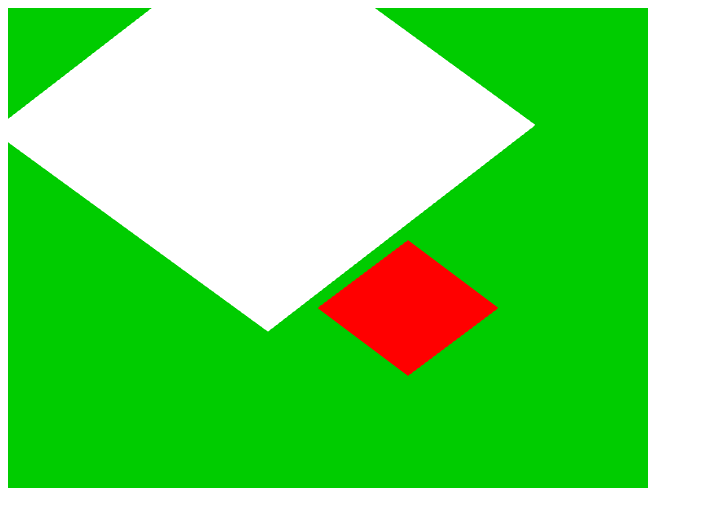
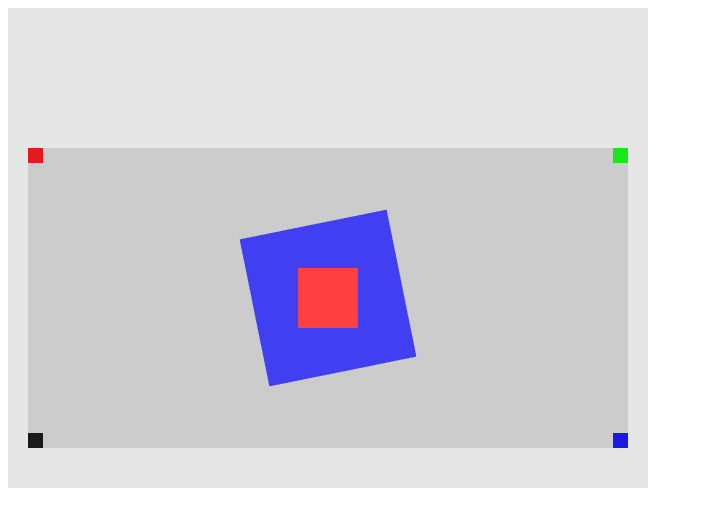
Before and after one commit to nodes777/gameengine, a website: page index.html in a window 1280 px wide. Shown: the whole page, without its empty margins (0-703 px from the left). Drawn offline with Linux system fonts and the light colour scheme.

Commit message:
end of chapter 3.4

```diff
--- a/index.html
+++ b/index.html
@@ -18,7 +18,7 @@
     <script type="text/javascript" src="src/Engine/Renderable.js"></script>
     <script type="text/javascript" src="src/Engine/Transform.js"></script>
     <script type="text/javascript" src="src/Engine/Core/Engine_VertexBuffer.js"></script>
-    <script type="text/javascript" src="src/Engine/ShaderSupport.js"></script>
+    <script type="text/javascript" src="src/Engine/SimpleShader.js"></script>
     <script type="text/javascript" src="src/myGame/myGame.js"></script>
     <script type="text/javascript" src="src/Engine/Core/Engine_Core.js"></script>
 
--- a/src/Engine/Renderable.js
+++ b/src/Engine/Renderable.js
@@ -3,23 +3,24 @@
 */
 /*jslint node: true, vars: true, evil: true */
 /*global gGL: false, loadAndCompileShader: false,
-    gSquareVertexBuffer: false, document: false, gEngine: false,*/
+    gSquareVertexBuffer: false, document: false, gEngine: false,
+    Transform: false,*/
 
 //A renderable contructor, that takes a SimpleShader from ShaderSupport.js
 "use strict";
 function Renderable (shader){
 	this.mShader = shader;
+	// Transform operator for the Renderable
+	this.mXform = new Transform();
 	// Color for fragment shader
 	this.mColor = [1, 1, 1, 1];
-	// Transform operator for the Renderable
-	this.mXform = new Transform();
 }
 
-Renderable.prototype.draw = function(){
+Renderable.prototype.draw = function(vpMatrix){
 	//gets the web context
 	var gl = gEngine.Core.getGL();
 	//activate the shader before you draw
-	this.mShader.activateShader(this.mColor);
+	this.mShader.activateShader(this.mColor, vpMatrix);
 	// vertices of the unit square are processed by the vertex shader
 	// Get the transforms from the Renderable's Transform first
 	this.mShader.loadObjectTransform(this.mXform.getXform());
@@ -27,6 +28,6 @@ Renderable.prototype.draw = function(){
 	gl.drawArrays(gl.TRIANGLE_STRIP, 0 , 4);
 };
 
+Renderable.prototype.getXform = function(){return this.mXform;};
 Renderable.prototype.setColor = function(color){this.mColor = color;};
 Renderable.prototype.getColor = function(){return this.mColor;};
-Renderable.prototype.getXform = function(){return this.mXform;};
--- a/src/Engine/ShaderSupport.js
+++ b/src/Engine/SimpleShader.js
@@ -12,7 +12,7 @@
 
 "use strict";
 
-function SimpleShader(vertexShaderID, fragmentShaderID) {
+function SimpleShader(vertexShaderPath, fragmentShaderPath) {
     // instance variables (Convention: all instance variables: mVariables)
 	// reference to the compiled shader in webgl context
     this.mCompiledShader = null;
@@ -22,20 +22,20 @@ function SimpleShader(vertexShaderID, fragmentShaderID) {
     this.mShaderVertexPositionAttribute = null;
 	// reference to model transform
 	this.mModelTransform = null;
+	// refence to View-Projection transform operator in SimpleVS.glsl
+	this.mViewProjTransform = null;
 
     var gl = gEngine.Core.getGL();
 
     // Step A: load and compile vertex and fragment shaders
-    var vertexShader = this._loadAndCompileShader(vertexShaderID, gl.VERTEX_SHADER);
-    var fragmentShader = this._loadAndCompileShader(fragmentShaderID,
-        gl.FRAGMENT_SHADER);
+    var vertexShader = this._loadAndCompileShader(vertexShaderPath, gl.VERTEX_SHADER);
+    var fragmentShader = this._loadAndCompileShader(fragmentShaderPath, gl.FRAGMENT_SHADER);
 
-    // Step B: Create and link the shaders into a program.
-	// native GLSL funcs
-    this.mCompiledShader = gl.createProgram();
-    gl.attachShader(this.mCompiledShader, vertexShader);
-    gl.attachShader(this.mCompiledShader, fragmentShader);
-    gl.linkProgram(this.mCompiledShader);
+    // Step B: Create and link the shaders into a program.
+    this.mCompiledShader = gl.createProgram();
+    gl.attachShader(this.mCompiledShader, vertexShader);
+    gl.attachShader(this.mCompiledShader, fragmentShader);
+    gl.linkProgram(this.mCompiledShader);
 
     // Step C: check for error
     if (!gl.getProgramParameter(this.mCompiledShader, gl.LINK_STATUS)) {
@@ -66,7 +66,7 @@ function SimpleShader(vertexShaderID, fragmentShaderID) {
 	// Step G: Gets a reference to the uniform variables:
 	this.mPixelColor = gl.getUniformLocation(this.mCompiledShader, "uPixelColor");
 	this.mModelTransform = gl.getUniformLocation(this.mCompiledShader, "uModelTransform");
-
+	this.mViewProjTransform = gl.getUniformLocation(this.mCompiledShader, "uViewProjTransform");
 }
 
 // Returns a complied shader from a shader in the dom.
@@ -110,9 +110,10 @@ SimpleShader.prototype._loadAndCompileShader = function(filepath, shaderType) {
     return compiledShader;
 };
 
-SimpleShader.prototype.activateShader = function(pixelColor) {
+SimpleShader.prototype.activateShader = function(pixelColor, vpMatrix) {
     var gl = gEngine.Core.getGL();
     gl.useProgram(this.mCompiledShader);
+	gl.uniformMatrix4fv(this.mViewProjTransform, false, vpMatrix);
     gl.enableVertexAttribArray(this.mShaderVertexPositionAttribute);
 	//uniform4fv (A WebGLUniformLocation object containing the location of the uniform, newVal for uniform)
 	gl.uniform4fv(this.mPixelColor, pixelColor);
--- a/src/Engine/Transform.js
+++ b/src/Engine/Transform.js
@@ -4,6 +4,7 @@
 /*jslint node: true, vars: true, evil: true */
 /*global gGL: false, loadAndCompileShader: false,
     gSquareVertexBuffer: false, document: false, gEngine: false,*/
+"use strict";
 
  function Transform(){
  	//vec.fromValues()???
@@ -12,7 +13,7 @@
  	//Scaling
  	this.mScale = vec2.fromValues(1,1);
  	//Rotation in radians
- 	this.mRoatationInRad = 0.0;
+ 	this.mRotationInRad = 0.0;
  }
 
  // Position getters and setters
@@ -94,16 +95,19 @@ Transform.prototype.getRotationInRad = function () {  return this.mRotationInRad
 Transform.prototype.getRotationInDegree = function () { return this.mRotationInRad * 180.0 / Math.PI; };
 
 //Return a TRS matrix
-Transform.prototype.getXform = function() {
-	// Create blank identity matrix
-	var matrix = mat4.create();
+Transform.prototype.getXform = function () {
+    // Creates a blank identity matrix
+    var matrix = mat4.create();
 
-	// Functions from loaded webgl library
-	mat4.translate(matrix, matrix, vec3.fromValues(this.getXPos(), this.getYPos(), 0.0));
+    // The matrices that WebGL uses are transposed, thus the typical matrix
+    // operations must be in reverse.
 
-	mat4.rotateZ(matrix, matrix, this.getRotationInRad());
+    // Step A: compute translation, for now z is always at 0.0
+    mat4.translate(matrix, matrix, vec3.fromValues(this.getXPos(), this.getYPos(), 0.0));
+    // Step B: concatenate with rotation.
+    mat4.rotateZ(matrix, matrix, this.getRotationInRad());
+    // Step C: concatenate with scaling
+    mat4.scale(matrix, matrix, vec3.fromValues(this.getWidth(), this.getHeight(), 1.0));
 
-	mat4.scale(matrix, matrix, vec3.fromValues(this.getWidth(), this.getHeight(), 1.0));
-
-	return matrix;
+    return matrix;
 };
--- a/src/GLSLShaders/simpleVS.glsl
+++ b/src/GLSLShaders/simpleVS.glsl
@@ -1,19 +1,22 @@
 
 // this is the vertex shader
-// uniform is a global var with vertices that do not change
-// uModelTransform is the transform operator
-// maintins the operator values for all vertices of a square
-uniform mat4 uModelTransform;
 
 // attribute defines the per vertex data that will be passed to the vertex shader in GPU
 // vec3, datatype, a vector with array of three floating-point numbers
 // naming convention, attributes always begin with "a"
 attribute vec3 aSquareVertexPosition;
 
+// uniform is a global var with vertices that do not change
+// uModelTransform is the transform operator
+// maintins the operator values for all vertices of a square
+uniform mat4 uModelTransform;
+uniform mat4 uViewProjTransform;
+
 void main(void) {
 	// transform by uModelTransform first, then
    // Convert the vec3 into vec4 for scan conversion and
    // assign to gl_Position to pass the vertex to the fragment shader
-   //gl_Position is a built in special variable
-    gl_Position = uModelTransform * vec4(aSquareVertexPosition, 1.0);
+   // gl_Position is a built in special variable
+   // order is important here,
+    gl_Position = uViewProjTransform * uModelTransform * vec4(aSquareVertexPosition, 1.0);
 }
--- a/src/myGame/myGame.js
+++ b/src/myGame/myGame.js
@@ -1,30 +1,111 @@
 function myGame(htmlCanvasID){
-    this.mShader = null;
     gEngine.Core.initializeWebGL(htmlCanvasID);
+    var gl = gEngine.Core.getGL();
     //simpleSHader(vertexSHaderID, fragmentShaderID)
     this.mConstColorShader = new SimpleShader("src/GLSLShaders/SimpleVS.glsl", "src/GLSLShaders/simpleFS.glsl");
 
-    this.mWhiteSq = new Renderable(this.mConstColorShader);
-    this.mWhiteSq.setColor([1,1,1,1]);
+        this.mBlueSq = null;
+        this.mRedSq = null;
+    // Step C: Create the Renderable objects:
+    this.mBlueSq = new Renderable(this.mConstColorShader);
+    this.mBlueSq.setColor([0.25, 0.25, 0.95, 1]);
     this.mRedSq = new Renderable(this.mConstColorShader);
-    this.mRedSq.setColor([1,0,0,1]);
+    this.mRedSq.setColor([1, 0.25, 0.25, 1]);
+    //top left square
+    this.mTLSq = new Renderable(this.mConstColorShader);
+    this.mTLSq.setColor([0.9, 0.1, 0.1, 1]);
+    this.mTRSq = new Renderable(this.mConstColorShader);
+    this.mTRSq.setColor([0.1, 0.9, 0.1, 1]);
+    //bottom right square
+    this.mBRSq = new Renderable(this.mConstColorShader);
+    this.mBRSq.setColor([0.1, 0.1, 0.9, 1]);
+    this.mBLSq = new Renderable(this.mConstColorShader);
+    this.mBLSq.setColor([0.1, 0.1, 0.1, 1]);
 
-    gEngine.Core.clearCanvas([0,0.8,0,1]);
-    // Step E: sets the white Renderable object’s transform
+    // clear the canvas
+    gEngine.Core.clearCanvas([0.9, 0.9, 0.9, 1]);
 
-    this.mWhiteSq.getXform().setPosition(-0.2, 0.5);
-    this.mWhiteSq.getXform().setRotationInRad(0.8);
-    this.mWhiteSq.getXform().setSize(1.2, 1.2);
-    // Step F: draws the white square (transform behavior in the object)
-    this.mWhiteSq.draw();
+    // Set the viewport, a given func
+    gl.viewport(
+        20,     // x position of bottom-left corner of the area to be drawn
+        40,     // y position of bottom-left corner of the area to be drawn
+        600,    // width of the area to be drawn
+        300     // height of the area to be drawn
+    );
 
-    // it is possible to setX/Y separately
-    this.mRedSq.getXform().setXPos(0.25);
-    this.mRedSq.getXform().setYPos(-0.25);
-    // Set in degrees
-    this.mRedSq.getXform().setRotationInDegree(45);
-    this.mRedSq.getXform().setWidth(0.4);
-    this.mRedSq.getXform().setHeight(0.4);
-    // Step H: draw the red square (transform in the object)
-    this.mRedSq.draw();
+    // Step E2: set up the corresponding scissor area to limit clear area
+    // a given func
+    gl.scissor(
+        20,     // x position of bottom-left corner of the area to be drawn
+        40,     // y position of bottom-left corner of the area to be drawn
+        600,    // width of the area to be drawn
+        300     // height of the area to be drawn
+    );
+
+    // Step E3: enable the scissor area, clear, and then disable the scissor area
+    gl.enable(gl.SCISSOR_TEST);
+    gEngine.Core.clearCanvas([0.8, 0.8, 0.8, 1.0]);  // clear the scissor area
+    gl.disable(gl.SCISSOR_TEST);
+
+    //Define the WC by setting up the View-Projection transform operator.
+    // Step F: Set up View and Projection matrices
+    var viewMatrix = mat4.create();
+    var projMatrix = mat4.create();
+
+    // Step F1: define the view matrix
+    mat4.lookAt(viewMatrix, //defines the center
+        [20, 60, 10],   // camera position
+        [20, 60, 0],    // look at position
+        [0, 1, 0]);     // orientation
+
+    // Step F2: define the projection matrix
+    mat4.ortho(projMatrix, //defines the dimesion of the WC
+        -10,   // distance to left of WC
+         10,   // distance to right of WC
+        -5,    // distance to bottom of WC
+         5,    // distance to top of WC
+         0,    // z-distance to near plane
+         1000  // z-distance to far plane
+    );
+
+
+    /* lookAt and ortho define the following:
+        Center: (20,60)
+        Top-left corner: (10, 65)
+        Top-right corner: (30, 65)
+        Bottom-right corner: (30, 55)
+        Bottom-left corner: (10, 55)
+    */
+    // Step F3: concatenate to form the View-Projection operator
+    var vpMatrix = mat4.create();
+    mat4.multiply(vpMatrix, projMatrix, viewMatrix);
+
+    // Step G: Draw the blue square, order of operations counts
+    // Centre Blue, slightly rotated square
+    this.mBlueSq.getXform().setPosition(20, 60);
+    this.mBlueSq.getXform().setRotationInRad(0.2); // In Radians
+    this.mBlueSq.getXform().setSize(5, 5);
+    this.mBlueSq.draw(vpMatrix);
+
+    // Step H: Draw with the red shader
+    // centre red square
+    this.mRedSq.getXform().setPosition(20, 60);
+    this.mRedSq.getXform().setSize(2, 2);
+    this.mRedSq.draw(vpMatrix);
+
+    // top left
+    this.mTLSq.getXform().setPosition(10, 65);
+    this.mTLSq.draw(vpMatrix);
+
+    // top right
+    this.mTRSq.getXform().setPosition(30, 65);
+    this.mTRSq.draw(vpMatrix);
+
+    // bottom right
+    this.mBRSq.getXform().setPosition(30, 55);
+    this.mBRSq.draw(vpMatrix);
+
+    // bottom left
+    this.mBLSq.getXform().setPosition(10, 55);
+    this.mBLSq.draw(vpMatrix);
 }
```
Also changed, not shown: notes/chapter3.md (+49 -1 lines).
